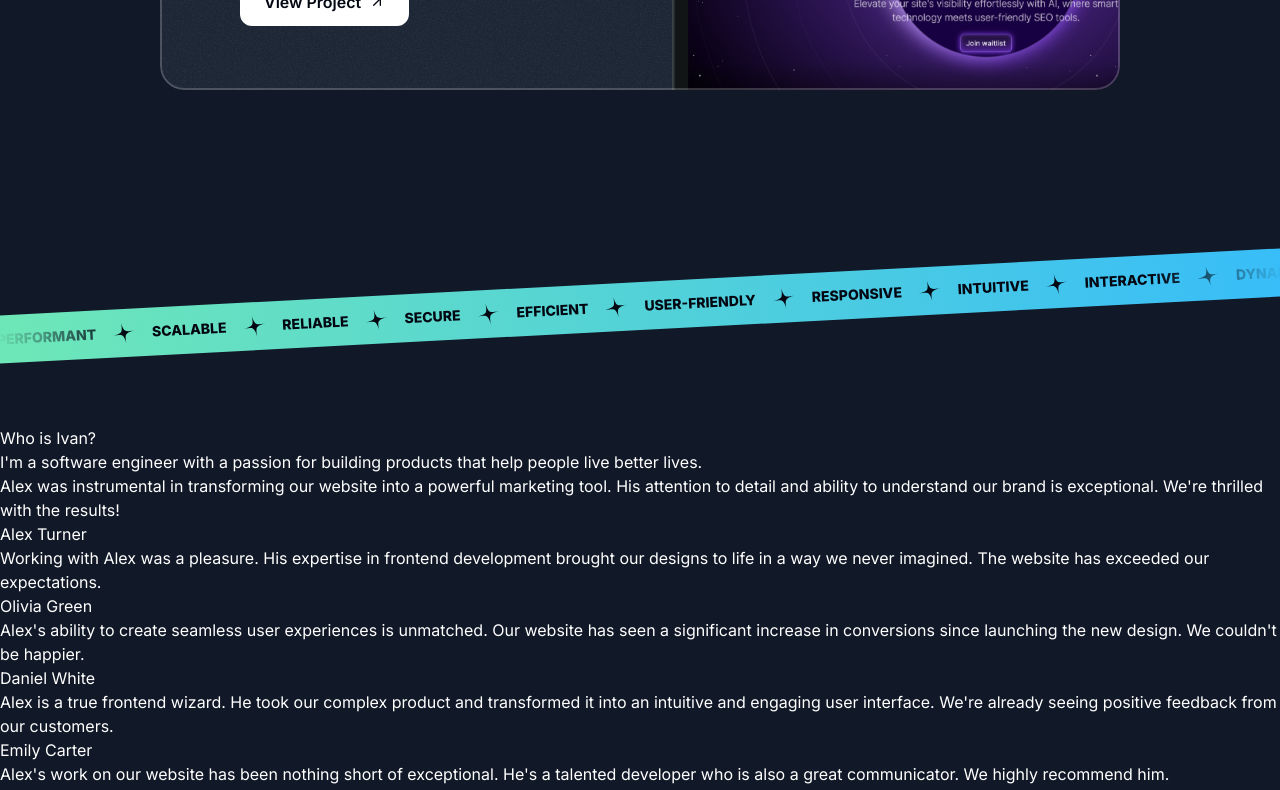
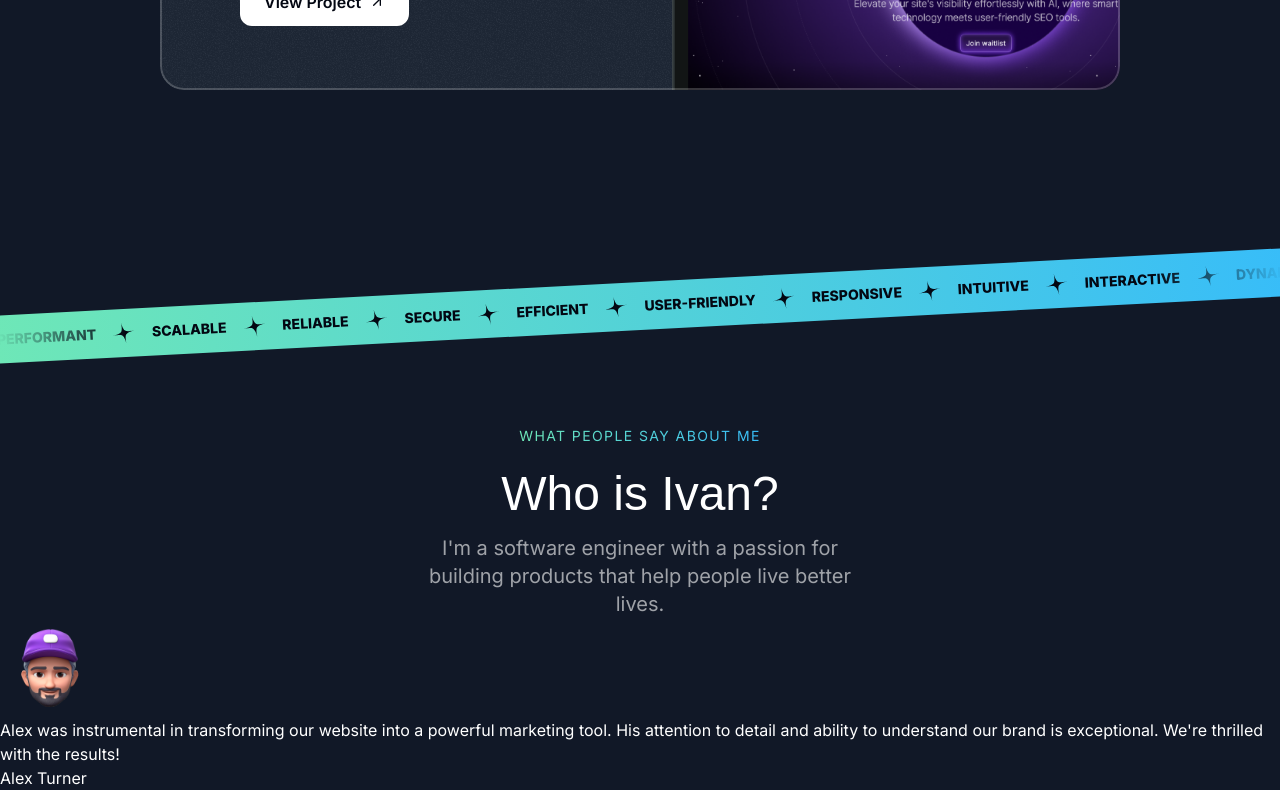
Before and after one commit to IvanGoranov02/Portfolio-Next, a Next.js app: page / in a window 1280 px wide. Shown: the part 2690-3480 px from the top of the page. Built offline with nearby package versions, Linux system fonts and the light colour scheme; a web font is replaced by a local one.

Commit message:
refactor: Extract section headers into reusable SectionHeader component

```diff
--- /dev/null
+++ b/src/components/SectionHeader.tsx
@@ -0,0 +1,26 @@
+export const SectionHeader = ({
+  title,
+  description,
+  eyebrow,
+}: {
+  title: string;
+  description: string;
+  eyebrow: string;
+}) => {
+  return (
+    <>
+      <div className="flex justify-center">
+        <p className="uppercase text-sm tracking-widest bg-gradient-to-r from-emerald-300 to-sky-400 text-transparent bg-clip-text ">
+          {eyebrow}
+        </p>
+      </div>
+
+      <h2 className="text-3xl font-serif md:text-5xl text-center mt-6">
+        {title}
+      </h2>
+      <p className="text-white/60 text-center mt-4 md:text-lg max-w-md mx-auto lg:text-xl">
+        {description}
+      </p>
+    </>
+  );
+};
--- a/src/sections/Projects.tsx
+++ b/src/sections/Projects.tsx
@@ -1,3 +1,4 @@
+import { SectionHeader } from "@/components/SectionHeader";
 import darkSaasLandingPage from "@/assets/images/dark-saas-landing-page.png";
 import lightSaasLandingPage from "@/assets/images/light-saas-landing-page.png";
 import aiStartupLandingPage from "@/assets/images/ai-startup-landing-page.png";
@@ -49,18 +50,11 @@ export const ProjectsSection = () => {
   return (
     <section className="pb-16 lg:py-24">
       <div className="container">
-        <div className="flex justify-center">
-          <p className="uppercase text-sm tracking-widest bg-gradient-to-r from-emerald-300 to-sky-400 text-transparent bg-clip-text ">
-            Real-world Results
-          </p>
-        </div>
-
-        <h2 className="text-3xl font-serif md:text-5xl text-center mt-6">
-          Featured Projects
-        </h2>
-        <p className="text-white/60 text-center mt-4 md:text-lg max-w-md mx-auto lg:text-xl">
-          See how I transformed concepts into engaging digital experiences.
-        </p>
+        <SectionHeader
+          title="Featured Projects"
+          description="See how I transformed concepts into engaging digital experiences."
+          eyebrow="Real-world Results"
+        />
         <div className="flex flex-col mt-10 gap-20 md:mt-20">
           {portfolioProjects.map((project) => (
             <div
--- a/src/sections/Testimonials.tsx
+++ b/src/sections/Testimonials.tsx
@@ -1,8 +1,10 @@
+import Image from "next/image";
 import memojiAvatar1 from "@/assets/images/memoji-avatar-1.png";
 import memojiAvatar2 from "@/assets/images/memoji-avatar-2.png";
 import memojiAvatar3 from "@/assets/images/memoji-avatar-3.png";
 import memojiAvatar4 from "@/assets/images/memoji-avatar-4.png";
 import memojiAvatar5 from "@/assets/images/memoji-avatar-5.png";
+import { SectionHeader } from "@/components/SectionHeader";
 
 const testimonials = [
   {
@@ -40,14 +42,16 @@ const testimonials = [
 export const TestimonialsSection = () => {
   return (
     <div>
-      <p>Who is Ivan?</p>
-      <p>
-        I'm a software engineer with a passion for building products that help
-        people live better lives.
-      </p>
+      <SectionHeader
+        title="Who is Ivan?"
+        description="I'm a software engineer with a passion for building products that help
+        people live better lives."
+        eyebrow="What people say about me"
+      />
       <div>
         {testimonials.map((testimonial) => (
           <div key={testimonial.name}>
+            <Image src={testimonial.avatar} alt={testimonial.name} />
             <p>{testimonial.text}</p>
             <p>{testimonial.name}</p>
           </div>
```
